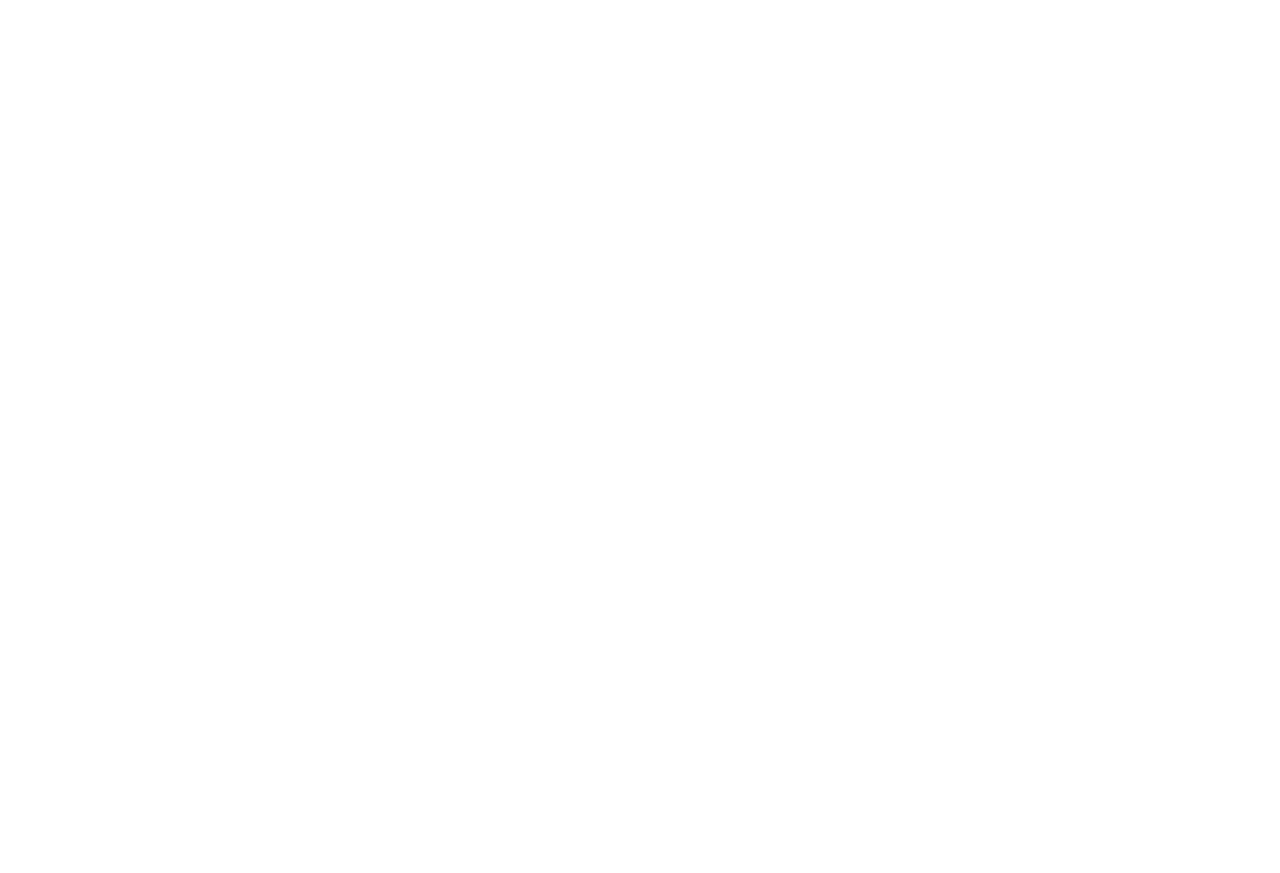
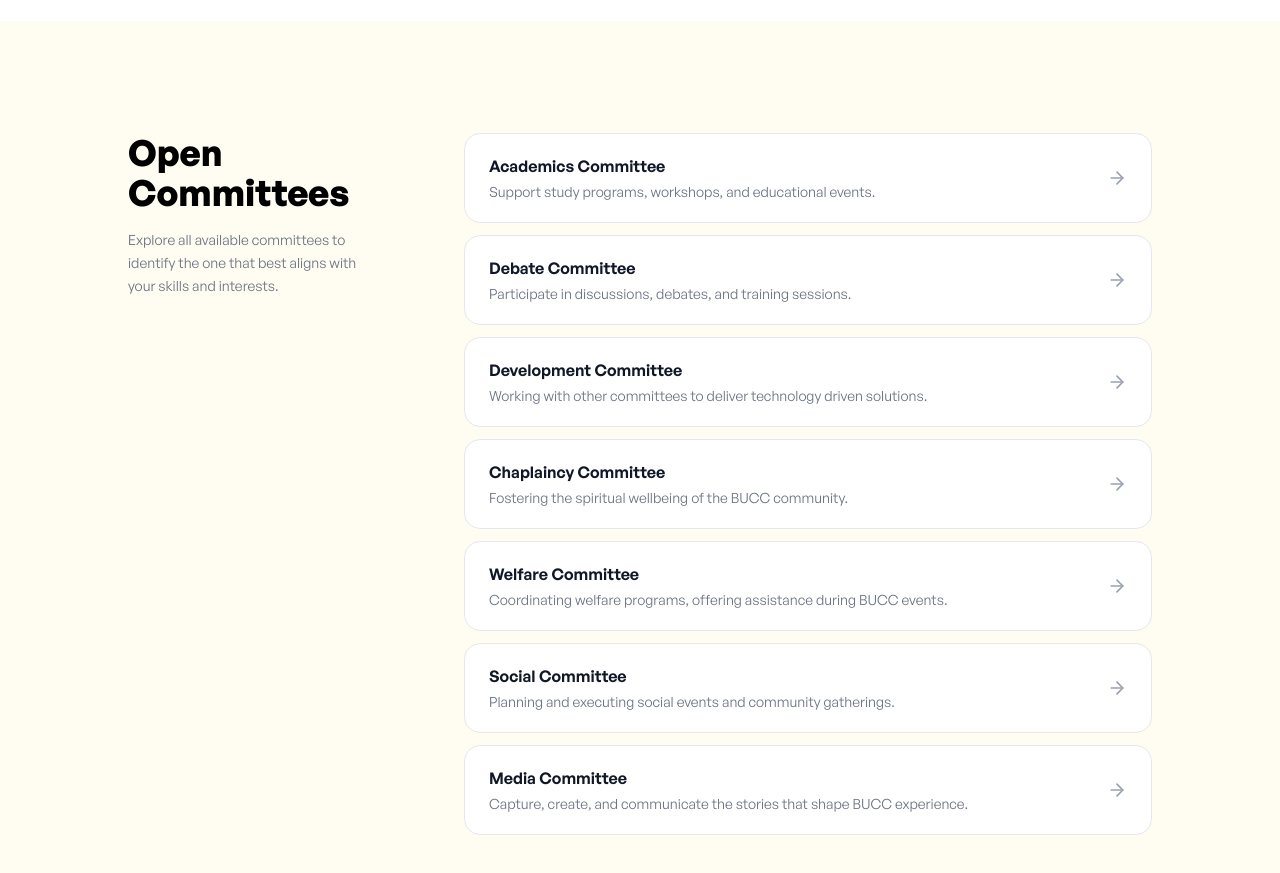
Before and after one commit to chidoziemfrancis/apply.wearebucc, a Next.js app: page / in a window 1280 px wide. Shown: the part 1960-2833 px from the top of the page. Before the commit the page ends 1981 px from the top, so only its background shows below. Built offline with nearby package versions, Linux system fonts and the light colour scheme.

Commit message:
feat: add Committees section to the homepage

```diff
--- a/app/page.tsx
+++ b/app/page.tsx
@@ -1,11 +1,13 @@
 import Hero from "@/components/Hero";
 import Benefits from "@/components/Benefits";
+import Committees from "@/components/Committees";
 
 export default function Home() {
   return (
     <main className="flex flex-col flex-1">
       <Hero />
       <Benefits />
+      <Committees />
     </main>
   );
 }
--- /dev/null
+++ b/components/Committees.tsx
@@ -0,0 +1,93 @@
+"use client";
+
+import { motion } from "framer-motion";
+
+const committees = [
+  {
+    name: "Academics Committee",
+    description: "Support study programs, workshops, and educational events.",
+  },
+  {
+    name: "Debate Committee",
+    description: "Participate in discussions, debates, and training sessions.",
+  },
+  {
+    name: "Development Committee",
+    description: "Working with other committees to deliver technology driven solutions.",
+  },
+  {
+    name: "Chaplaincy Committee",
+    description: "Fostering the spiritual wellbeing of the BUCC community.",
+  },
+  {
+    name: "Welfare Committee",
+    description: "Coordinating welfare programs, offering assistance during BUCC events.",
+  },
+  {
+    name: "Social Committee",
+    description: "Planning and executing social events and community gatherings.",
+  },
+  {
+    name: "Media Committee",
+    description: "Capture, create, and communicate the stories that shape BUCC experience.",
+  },
+];
+
+const fadeUp = {
+  hidden: { opacity: 0, y: 20 },
+  show: (i: number) => ({
+    opacity: 1,
+    y: 0,
+    transition: { duration: 0.5, ease: [0.22, 1, 0.36, 1], delay: i * 0.07 },
+  }),
+};
+
+export default function Committees() {
+  return (
+    <section className="w-full bg-[#FFFDF2] px-6 py-20 md:py-28">
+      <div className="max-w-5xl mx-auto flex flex-col md:flex-row gap-12 md:gap-20">
+
+        {/* Left — heading */}
+        <motion.div
+          initial={{ opacity: 0, y: 16 }}
+          whileInView={{ opacity: 1, y: 0 }}
+          viewport={{ once: true }}
+          transition={{ duration: 0.5, ease: [0.22, 1, 0.36, 1] }}
+          className="md:w-64 shrink-0"
+        >
+          <h2 className="text-2xl md:text-4xl font-bold text-black mb-4">Open Committees</h2>
+          <p className="text-sm text-gray-500 leading-relaxed">
+            Explore all available committees to identify the one that best aligns with your skills and interests.
+          </p>
+        </motion.div>
+
+        {/* Right — committee list */}
+        <div className="flex-1 flex flex-col gap-3">
+          {committees.map((c, i) => (
+            <motion.div
+              key={c.name}
+              variants={fadeUp}
+              initial="hidden"
+              whileInView="show"
+              viewport={{ once: true }}
+              custom={i}
+              className="flex items-center justify-between bg-white border border-gray-200 rounded-2xl px-6 py-5 cursor-pointer hover:border-black transition-colors group"
+            >
+              <div>
+                <h3 className="font-semibold text-gray-900 mb-1">{c.name}</h3>
+                <p className="text-sm text-gray-500">{c.description}</p>
+              </div>
+              <span className="ml-4 shrink-0 text-gray-400 group-hover:text-black transition-colors">
+                <svg width="20" height="20" viewBox="0 0 24 24" fill="none" stroke="currentColor" strokeWidth="2" strokeLinecap="round" strokeLinejoin="round">
+                  <line x1="5" y1="12" x2="19" y2="12" />
+                  <polyline points="12 5 19 12 12 19" />
+                </svg>
+              </span>
+            </motion.div>
+          ))}
+        </div>
+
+      </div>
+    </section>
+  );
+}
```
